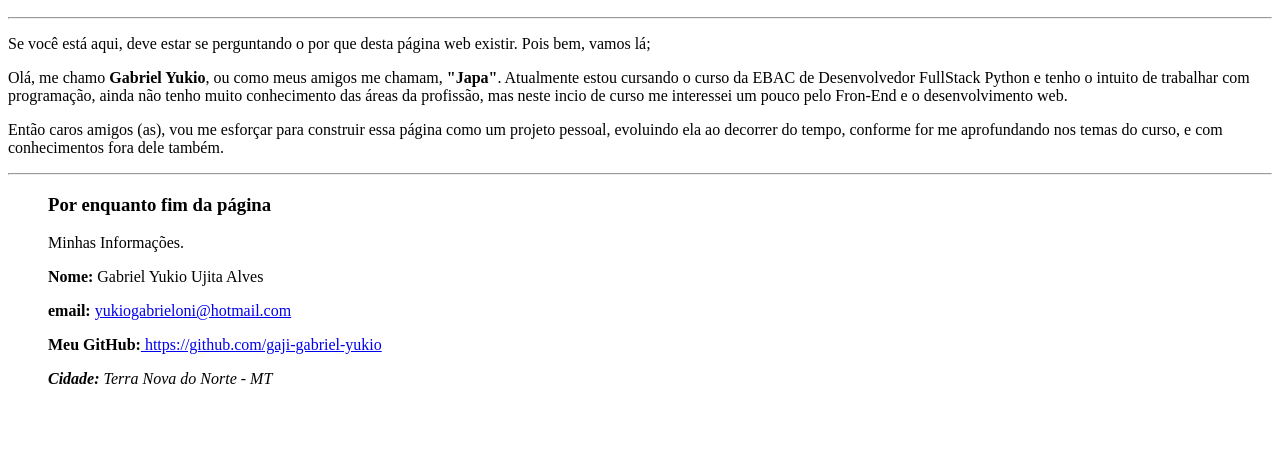
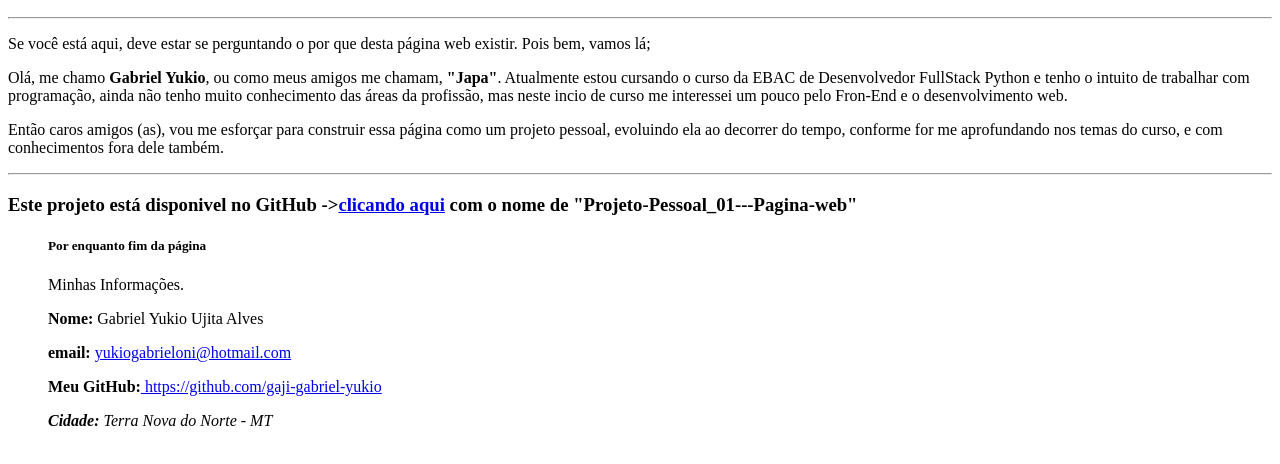
Before and after one commit to gaji-gabriel-yukio/Projeto-Pessoal-01---Pagina-web, a plain HTML site: page index.html in a window 1280 px wide. Shown: the part 110-574 px from the top of the page. Drawn offline with Linux system fonts and the light colour scheme.

Commit message:
Pequena adição no index.html
Adicionei onde esse projeto está disponivel para visualização.

```diff
--- a/index.html
+++ b/index.html
@@ -23,8 +23,10 @@
 
     <hr />
 
+    <h3><b>Este projeto está disponivel no GitHub -></b><a href="https://github.com/gaji-gabriel-yukio?tab=repositories">clicando aqui</a> com o nome de "Projeto-Pessoal_01---Pagina-web"  </h3>
+
     <blockquote>
-    <h3><b>Por enquanto fim da página</b></h3>
+    <h5><b>Por enquanto fim da página</b></h5>
     </blockquote>
 
     <blockquote>
```
